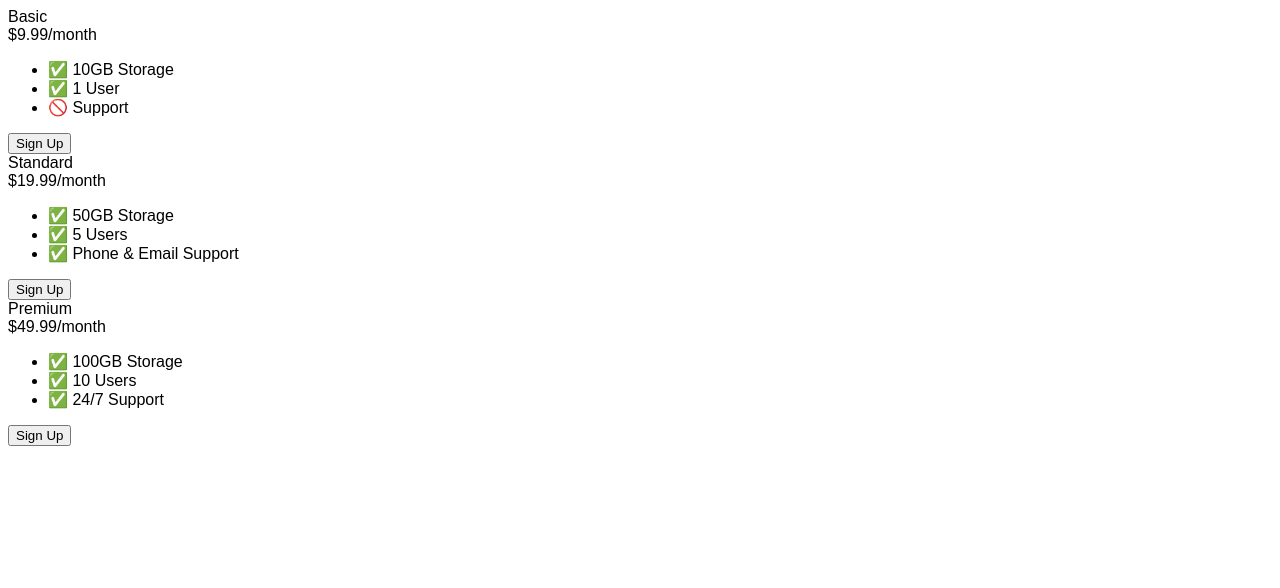
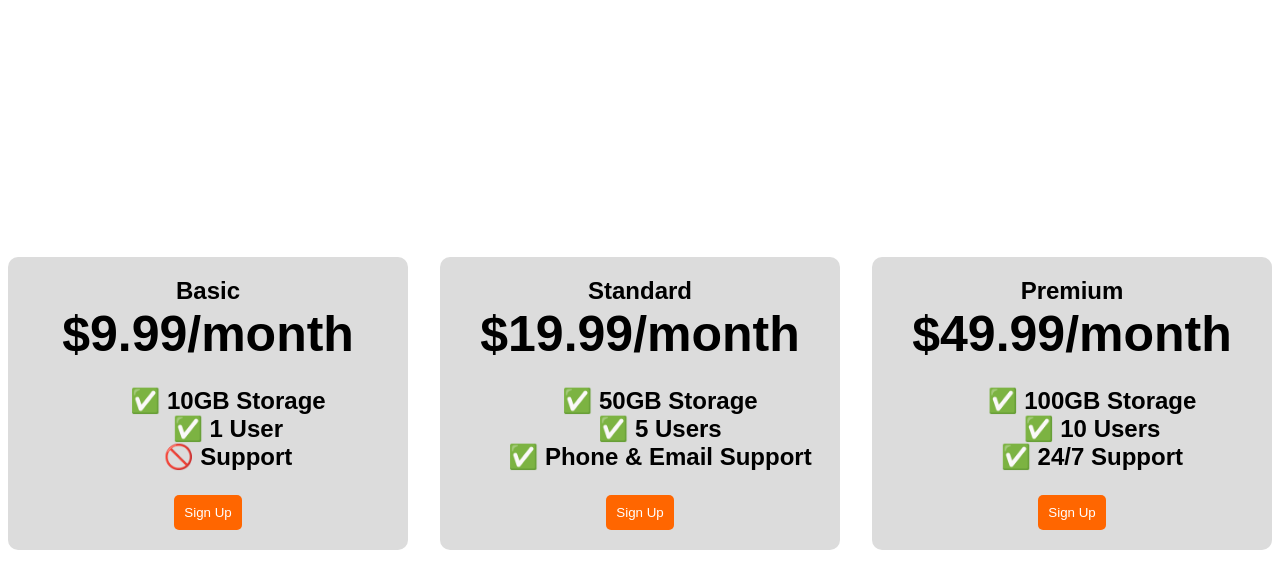
Before and after one commit to mali1sunjo/sjwp, a plain HTML site: page Flexbox+Pricing+Table+Project/index.html in a window 1280 px wide. Drawn offline with Linux system fonts and the light colour scheme; a web font is replaced by a local one.

Commit message:
priing pkabnfasd

```diff
--- a/Flexbox+Pricing+Table+Project/index.html
+++ b/Flexbox+Pricing+Table+Project/index.html
@@ -10,12 +10,63 @@
     />
     <style>
       body {
+
         font-family: "Sono", sans-serif;
       }
 
       /* Hint: What can you do with a media query and flexbox? */
       @media (max-width: 1250px) {
+        .pricing-container{
+          height: 100%;
+          flex-direction: column;
+        }
       }
+
+      .pricing-container{
+        display: flex;
+        flex-direction: row;
+        justify-content:space-evenly;
+        text-align: center;
+        align-items: center;
+        text-align: center;
+        gap: 2rem;
+        height: 100vh;
+      }
+
+      .pricing-plan{
+       flex-basis: 300px;
+        background-color: gainsboro;
+        flex:1;
+        text-align: center;
+        border-radius: 10px;
+        padding: 20px;
+        max-width: 400px;
+        font-size: 24px;
+        font-weight: bold;
+        margin-bottom: 10px;
+
+      }
+      .plan-button{
+        color: #ffff;
+        background-color: #F60;
+        padding: 10px;
+        border-radius: 5px;
+        border: 0px;
+
+      }
+      .plan-features{
+        list-style-type: none;
+
+      }
+      .plan-price{
+        font-size: 50px;
+      }
+
+
+
+
+
+
     </style>
   </head>
 
@@ -23,7 +74,7 @@
     <div class="pricing-container">
       <div class="pricing-plan">
         <div class="plan-title">Basic</div>
-        <div class="plan-price">$9.99/month</div>
+        <div class="plan-price"><strong>$9.99/month</strong></div>
         <ul class="plan-features">
           <li>✅ 10GB Storage</li>
           <li>✅ 1 User</li>
@@ -33,7 +84,7 @@
       </div>
       <div class="pricing-plan">
         <div class="plan-title">Standard</div>
-        <div class="plan-price">$19.99/month</div>
+        <div class="plan-price"><strong>$19.99/month</strong></div>
         <ul class="plan-features">
           <li>✅ 50GB Storage</li>
           <li>✅ 5 Users</li>
@@ -43,7 +94,7 @@
       </div>
       <div class="pricing-plan">
         <div class="plan-title">Premium</div>
-        <div class="plan-price">$49.99/month</div>
+        <div class="plan-price"><strong>$49.99/month</strong></div>
         <ul class="plan-features">
           <li>✅ 100GB Storage</li>
           <li>✅ 10 Users</li>
--- /dev/null
+++ b/flexbox_image_galery/style.css
@@ -0,0 +1,40 @@
+body{
+    background:white ;
+}
+
+.container{
+    width: 600px;
+    display: flex;
+    height:50vh ;
+    margin: 12% auto 0;
+
+
+}
+.card{
+
+    background-size:cover ;
+    background-repeat: no-repeat;
+    background-position: center center;
+    margin: 0;
+    padding: 0;
+    border-radius: 100px;
+    flex: 1;
+    box-shadow: 0 2px 20px rgba(0,0,0,0.5);
+    transition: all 500ms ease-out;
+}
+
+.card:hover {
+    flex-basis: 25vw;
+}
+@media screen and (max-width: 767px){
+    .container{
+        width: 100%;
+    }
+
+}
+@media screen  and (min-width:768px) and (max-width:991px) {
+    .container{
+        width: 100%;
+    }
+
+}
```
Also changed, not shown: flexbox_image_galery/index.html (added, +22 -0 lines), Flexbox+Pricing+Table+Project/goal-large.png (deleted), Flexbox+Pricing+Table+Project/goal-small.png (deleted), css flexbox image gallery/img/1.jpg (added), css flexbox image gallery/img/2.jpg (added), css flexbox image gallery/img/3.jpeg (added), css flexbox image gallery/img/3.jpg (added), css flexbox image gallery/img/4.jpg (added), flexbox_image_galery/img/1.jpg (added), flexbox_image_galery/img/2.jpg (added), flexbox_image_galery/img/3.jpeg (added), flexbox_image_galery/img/3.jpg (added), flexbox_image_galery/img/4.jpg (added).
